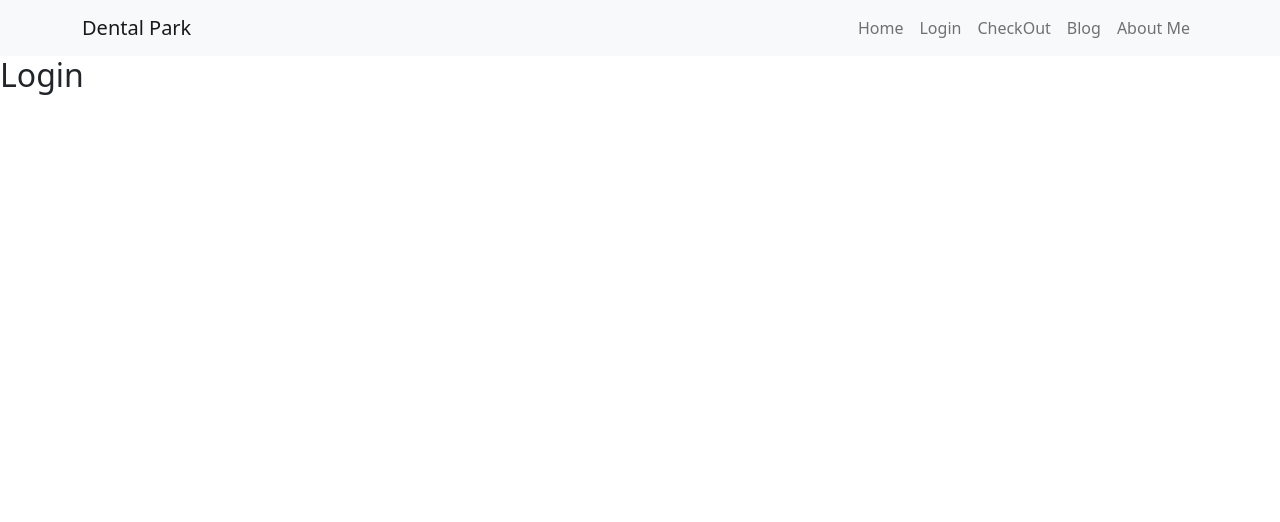
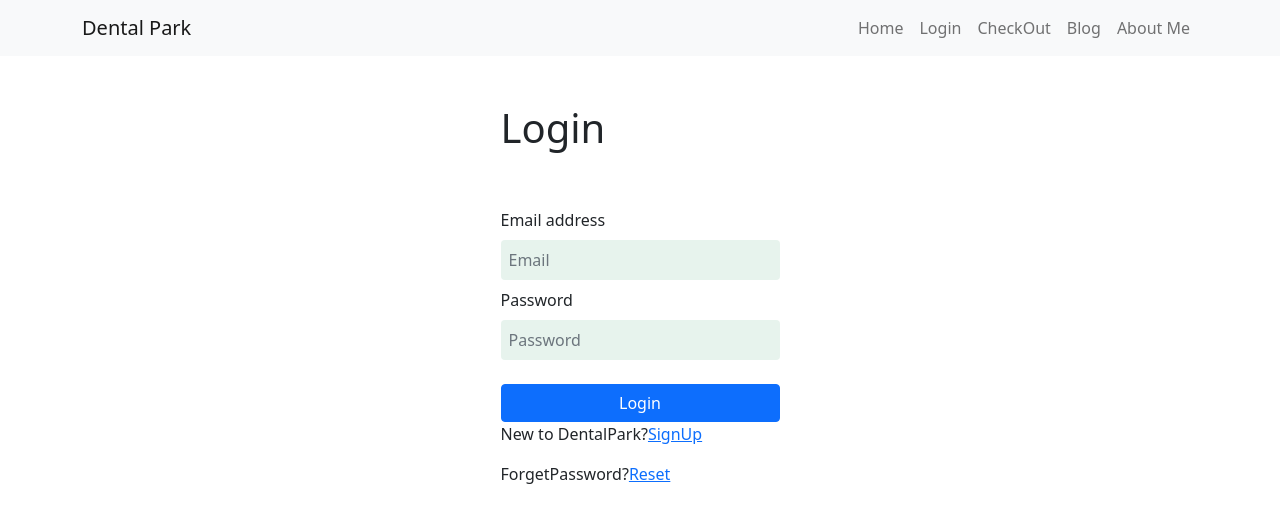
Before and after one commit to ATISH01/dental-park, a React (Create React App) app: page /login in a window 1280 px wide. Shown: the top 522 px of the page. Built offline with nearby package versions, Linux system fonts and the light colour scheme.

Commit message:
login Page

```diff
--- a/src/App.js
+++ b/src/App.js
@@ -5,6 +5,7 @@ import { Route, Routes } from 'react-router-dom';
 import Home from './Pages/Home/Home/Home';
 import Login from './Pages/Login/Login/Login';
 import CheckOut from './Pages/CheckOut/CheckOut';
+import SignUp from './Pages/Login/SignUp/SignUp';
 
 function App() {
   return (
@@ -14,6 +15,7 @@ function App() {
           <Route path="/" element={<Home></Home>}></Route>
           <Route path="/login" element={<Login></Login>}></Route>
           <Route path="/checkout" element={<CheckOut></CheckOut>}></Route>
+          <Route path="/signup" element={<SignUp></SignUp>}></Route>
         </Routes>
     </div>
   );
--- a/src/Pages/Login/Login/Login.js
+++ b/src/Pages/Login/Login/Login.js
@@ -1,9 +1,36 @@
 import React from 'react';
+import { Button, Form } from 'react-bootstrap';
+import { Link, useNavigate } from 'react-router-dom';
 
 const Login = () => {
+    const navigate = useNavigate();
+    const navigateSignUp =()=>{
+        navigate("/signup")
+    }
     return (
-        <div>
-            <h2>Login</h2>
+        <div className='container'>
+
+            <Form className='w-25 mx-auto mt-5'>
+                <h1>Login</h1>
+                <img className='ms-4 mb-5' width={230} src="" alt="" />
+
+                <Form.Group className="mb-2" controlId="formBasicEmail">
+                    <Form.Label>Email address</Form.Label>
+                    <Form.Control className='border-0 bg-success p-2 text-dark bg-opacity-10' type="email" placeholder="Email" />
+                </Form.Group>
+
+                <Form.Group className="mb-4" controlId="formBasicPassword">
+                    <Form.Label>Password</Form.Label>
+                    <Form.Control className='border-0 bg-success p-2 text-dark bg-opacity-10' type="password" placeholder="Password" />
+                </Form.Group>
+
+
+                <Button className='w-100' variant="primary" type="submit">
+                    Login
+                </Button>
+                <p>New to DentalPark?<Link to='/signup' onClick={navigateSignUp} >SignUp</Link></p>
+                <p>ForgetPassword?<Link to='/registration'  >Reset</Link></p>
+            </Form>
         </div>
     );
 };
```
